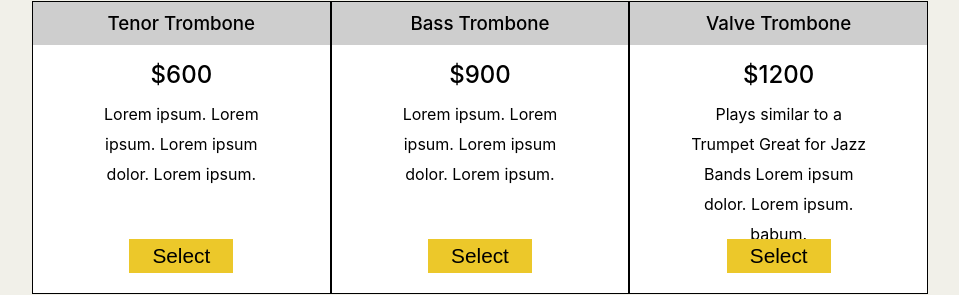
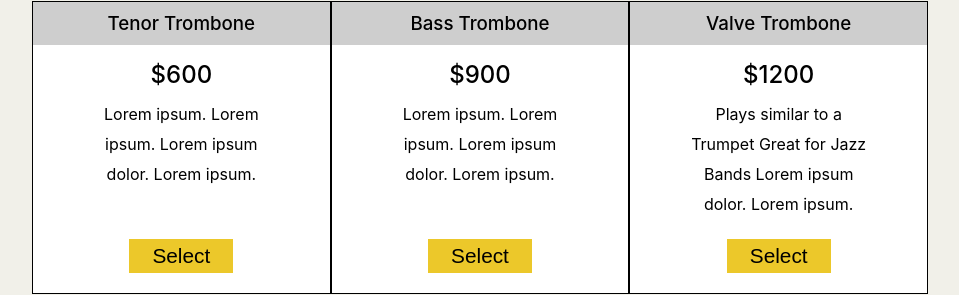
Before and after one commit to Leonardo2606/trombones_website, a React (Create React App) app: page / in a window 1280 px wide. Shown: the part 1222-1517 px from the top of the page, without its empty margins (160-1119 px from the left). Built offline with nearby package versions, Linux system fonts and the light colour scheme.

Commit message:
Palavra babum retirada da linha 83 do arquivo Body.jsx

```diff
--- a/src/components/Body.jsx
+++ b/src/components/Body.jsx
@@ -80,7 +80,7 @@ function Body() {
                         Plays similar to a Trumpet
                         Great for Jazz Bands
                         Lorem ipsum dolor.
-                        Lorem ipsum. babum.
+                        Lorem ipsum.
                     </BodyPriceParagraph>
                     <PriceSelectButton className='priceSelectButton'>Select</PriceSelectButton>
                 </PriceCard>
```
